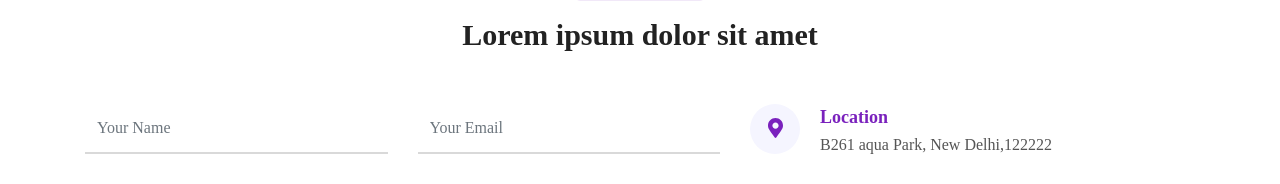
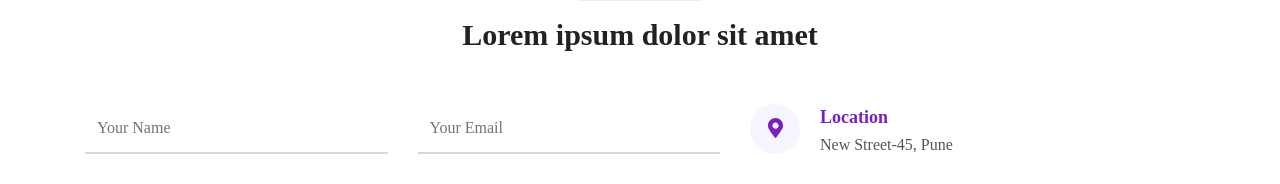
Before and after one commit to Galib77/product-template, a plain HTML site: page index.html in a window 1280 px wide. Shown: the part 4881-5065 px from the top of the page. Drawn offline with Linux system fonts and the light colour scheme.

Commit message:
Update index.html

```diff
--- a/index.html
+++ b/index.html
@@ -568,7 +568,7 @@
                 <span><i class="fas fa-map-marker-alt"></i></span>
               </div>
               <h5>Location</h5>
-              <p>B261 aqua Park, New Delhi,122222</p>
+              <p>New Street-45, Pune</p>
             </div>
 
             <div class="contact-item">
```
